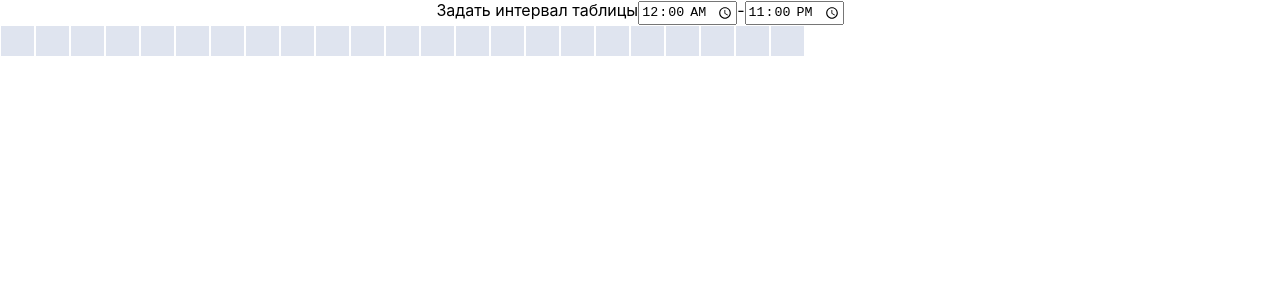
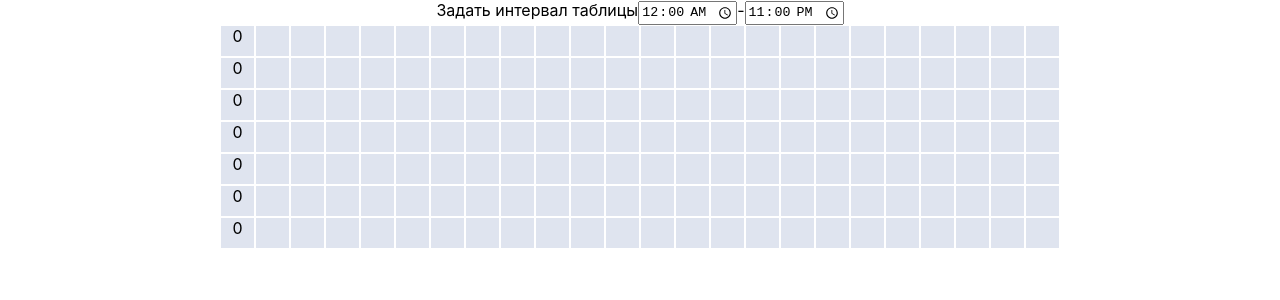
Before and after one commit to macros123/timeTracker, a React (Create React App) app: page / in a window 1280 px wide. Shown: the top 300 px of the page. Built offline with nearby package versions, Linux system fonts and the light colour scheme.

Commit message:
extended comtonents

```diff
--- a/src/components/Cell.css
+++ b/src/components/Cell.css
@@ -8,3 +8,19 @@
 .Cell:hover {
   background-color: #0066FF;
 }
+
+.checked {
+  background-color: #0066FF;
+}
+.width1 {
+  width: 1%;
+}
+.width2 {
+  width: 2%;
+}
+.width3 {
+  width: 3%;
+}
+.width4 {
+  width: 4%;
+}
--- a/src/components/Cell.tsx
+++ b/src/components/Cell.tsx
@@ -1,19 +1,34 @@
-import React, {MouseEventHandler} from 'react';
+import React, {MouseEventHandler, useState} from 'react';
 import './Cell.css';
 
 interface CellProps {
-    hour: string,
-    day: string,
-    change: changeStatus
+    hour: number,
+    day: number,
+    change: changeStatus,
+    isChecked: boolean,
+    startMin?: number,
+    endMin?: number
 }
 
 interface changeStatus {
-    (params: React.MouseEvent<HTMLDivElement, MouseEvent> ): void
+    (hour: number, day: number ): void
 }
 
-function Cell({hour, day, change}: CellProps) {
+function Cell({hour, day, change, isChecked, startMin, endMin}: CellProps) {
+    const [check, setCheck] = useState(isChecked);
+
+   function handleClick() {
+       change(hour, day);
+       setCheck(!check);
+   }
+
+    const classN = check ? 'checked Cell' : 'Cell';
+   let shrink = '';
+    if(startMin)
+        shrink = ` width${Math.floor(startMin/15)}`;
   return (
-    <div className="Cell" onClick={event => change(event)}>
+    <div className={classN + shrink} onClick={event => handleClick()}>
+        {startMin && classN}
     </div>
   );
 }
--- a/src/components/Table.css
+++ b/src/components/Table.css
@@ -1,3 +1,8 @@
 .table {
     display: flex;
+    flex-direction: column;
+    align-items: center;
 }
+.row {
+    display: flex;
+}
--- a/src/components/Table.tsx
+++ b/src/components/Table.tsx
@@ -1,4 +1,4 @@
-import React, {useState} from 'react';
+import React, {useEffect, useState} from 'react';
 import './Table.css';
 import Cell from "./Cell";
 
@@ -19,19 +19,38 @@ for (let i = 0; i < hours; i++){
 function Table({start, end}: TableProps) {
     const [status, changeStatus] = useState(mas);
 
-    function handleChangeStatus(param: React.MouseEvent<HTMLDivElement, MouseEvent>) {
-        console.log(param)
+    function handleChangeStatus(hour: number, day: number) {
+        const tmp = status
+        tmp[hour][day] = !tmp[hour][day]
+        changeStatus(tmp);
     }
 
-    const [hoursStart, minsStart] = start.split(':').map(e => Number(e))
-    const [hoursEnd, minsEnd] = end.split(':').map(e => Number(e))
-    let cells = [];
-    for(let i = hoursStart; i < hoursEnd; i++) {
-        cells.push(<Cell hour={i.toString()} day={'some'} key={i} change={handleChangeStatus}/>);
+    const [hoursStart, startMin] = start.split(':').map(e => Number(e))
+    const [hoursEnd, endMin] = end.split(':').map(e => Number(e))
+    const rows: any[][] = [];
+    for(let i = 0; i < days; i++) {
+        rows[i] = [];
+        for (let j = hoursStart; j <= hoursEnd; j++) {
+            if(j !== hoursStart && j !== hoursEnd) {
+                rows[i][j] = <Cell hour={j} day={i} key={i + j.toString()}
+                                   change={handleChangeStatus} isChecked={status[j][i]} />;
+            } else {
+                if(j === hoursStart) {
+                    rows[i][j] = <Cell hour={j} day={i} key={i + j.toString()}
+                                       change={handleChangeStatus} isChecked={status[j][i]}
+                                       startMin={startMin} />;
+                } else {
+                    rows[i][j] = <Cell hour={j} day={i} key={i + j.toString()}
+                                       change={handleChangeStatus} isChecked={status[j][i]}
+                                       endMin={endMin} />;
+                }
+            }
+        }
     }
+
     return (
         <div className='table' >
-            {cells}
+            {rows.map(el => <div className='row'>{el}</div>)}
         </div>
     );
 }
```
